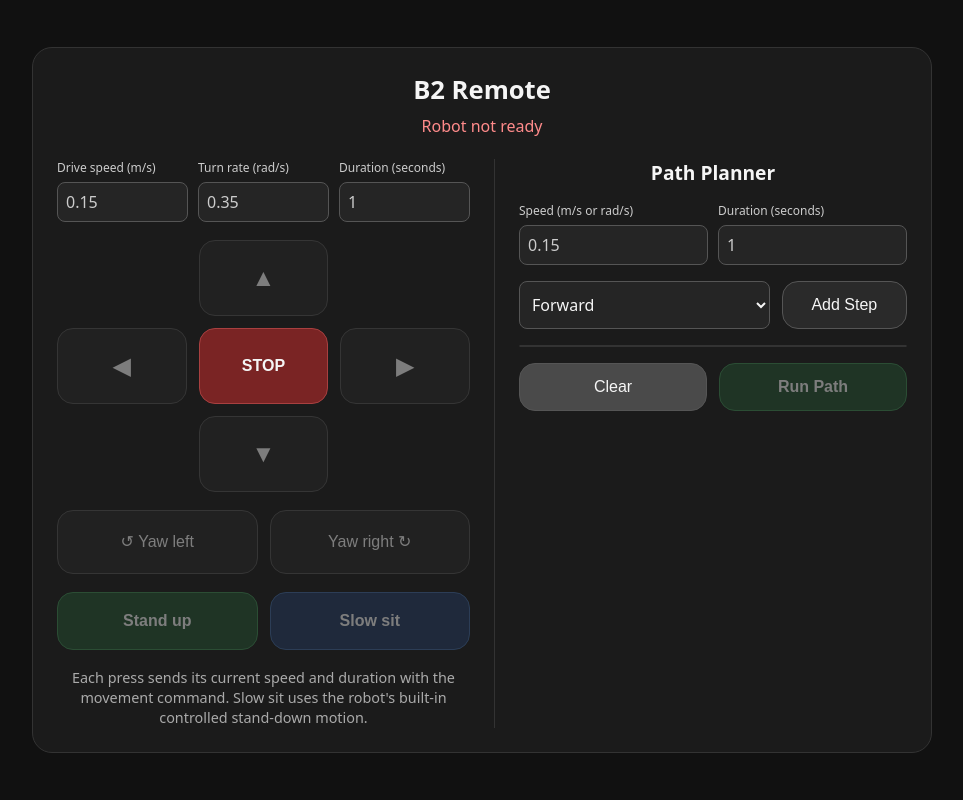
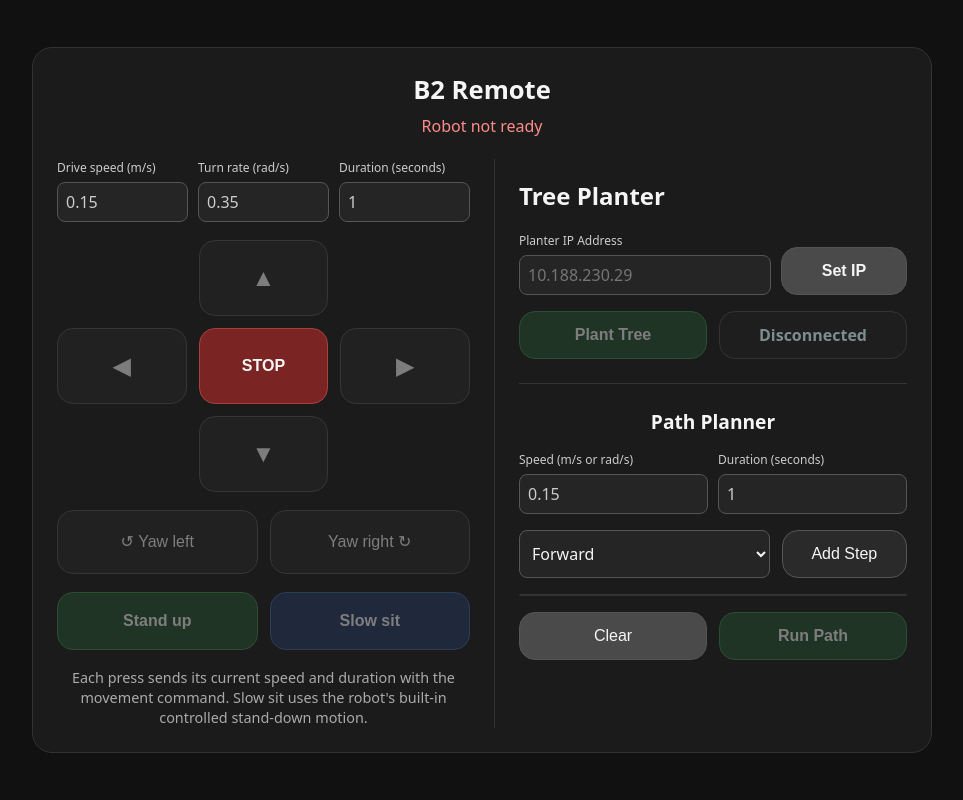
Before and after one commit to MuhammaDaniyal/b2-remote-web, a Flask app: page / in a window 1280 px wide. Shown: the whole page, without its empty margins (158-1121 px from the left). Run offline with Flask 3, Linux system fonts and the light colour scheme; parts of the project's set-up code (start-up, migrations or seed data) failed here and were passed over.

Commit message:
feat: integrate tree planter TCP controller and web UI

```diff
--- a/app.py
+++ b/app.py
@@ -4,9 +4,20 @@ import argparse
 import atexit
 import math
 import os
+import logging
 from flask import Flask, jsonify, render_template, request
 
+# Suppress ONLY the spammy request logs for /api/status, but keep other important logs
+class NoStatusFilter(logging.Filter):
+    def filter(self, record):
+        return "/api/status" not in record.getMessage()
+
+log = logging.getLogger('werkzeug')
+log.addFilter(NoStatusFilter())
+log.setLevel(logging.INFO)
+
 from robot_controller import B2Controller
+from planter_controller import PlanterController
 from rate_limiter import CommandRateLimiter
 
 
@@ -31,6 +42,7 @@ def create_app(interface: str) -> Flask:
     app = Flask(__name__)
 
     controller = B2Controller(interface=interface)
+    planter = PlanterController()
     limiter = CommandRateLimiter(
         min_interval_seconds=0.5,
         max_commands_per_window=10,
@@ -60,6 +72,8 @@ def create_app(interface: str) -> Flask:
                 "linear_speed_mps": {"min": MIN_SPEED, "max": MAX_LINEAR_SPEED_MPS},
                 "yaw_speed_radps": {"min": MIN_SPEED, "max": MAX_YAW_SPEED_RADPS},
             },
+            "planter_status": planter.get_status(),
+            "planter_ip": planter.ip,
         })
 
     @app.post("/api/command")
@@ -191,6 +205,23 @@ def create_app(interface: str) -> Flask:
 
         return jsonify({"ok": True, "accepted": action_name}), 202
 
+    @app.post("/api/planter/config")
+    def config_planter():
+        payload = request.get_json(silent=True) or {}
+        ip = payload.get("ip")
+        if not ip:
+            return jsonify({"ok": False, "error": "missing_ip"}), 400
+        planter.set_device(ip)
+        return jsonify({"ok": True, "ip": planter.ip})
+
+    @app.post("/api/planter/plant")
+    def plant_tree():
+        accepted, reason = planter.plant()
+        if not accepted:
+            status_code = 409 if reason == "Already planting" else 400
+            return jsonify({"ok": False, "error": reason}), status_code
+        return jsonify({"ok": True, "accepted": "plant"}), 202
+
     return app
 
 
--- /dev/null
+++ b/planter_controller.py
@@ -0,0 +1,73 @@
+import socket
+import json
+import threading
+
+class PlanterController:
+    def __init__(self):
+        self.ip = None
+        self.port = 5000
+        self.status = "disconnected"
+        self._lock = threading.Lock()
+
+    def set_device(self, ip, port=5000):
+        with self._lock:
+            self.ip = ip
+            self.port = port
+            self.status = "ready"
+
+    def get_status(self):
+        with self._lock:
+            return self.status
+
+    def plant(self):
+        with self._lock:
+            if not self.ip:
+                return False, "No IP configured"
+            if self.status == "planting":
+                return False, "Already planting"
+            self.status = "planting"
+
+        thread = threading.Thread(target=self._plant_thread)
+        thread.daemon = True
+        thread.start()
+        return True, "accepted"
+
+    def _plant_thread(self):
+        try:
+            sock = socket.socket(socket.AF_INET, socket.SOCK_STREAM)
+            sock.settimeout(10.0) # wait up to 10s for connect
+
+            with self._lock:
+                ip = self.ip
+                port = self.port
+
+            sock.connect((ip, port))
+            sock.settimeout(None) # blocking for responses
+
+            message = json.dumps({"cmd": "plant"}) + "\n"
+            sock.sendall(message.encode("utf-8"))
+
+            while True:
+                data = sock.recv(4096)
+                if not data:
+                    with self._lock:
+                        self.status = "disconnected"
+                    break
+
+                messages = data.decode("utf-8").splitlines()
+                for msg in messages:
+                    try:
+                        response = json.loads(msg)
+                        if response.get("status") == "done":
+                            with self._lock:
+                                self.status = "ready"
+                            return
+                        if response.get("type") == "error":
+                            with self._lock:
+                                self.status = "error"
+                            return
+                    except json.JSONDecodeError:
+                        pass
+        except Exception as e:
+            with self._lock:
+                self.status = "error"
--- a/static/app.js
+++ b/static/app.js
@@ -31,6 +31,31 @@ function applyStatus(data) {
     else if (data.busy) setStatus(`Executing ${data.last_command || "command"}…`, "busy");
     else if (coolingDown) setStatus("Ready shortly…", "busy");
     else setStatus("Ready", "ready");
+
+    if (typeof plantBtn !== 'undefined' && typeof planterStatusSpan !== 'undefined') {
+        const pStatus = data.planter_status;
+        if (pStatus === 'ready') {
+            planterStatusSpan.textContent = "Ready";
+            planterStatusSpan.style.color = "#27ae60";
+            plantBtn.disabled = requestInFlight || coolingDown;
+        } else if (pStatus === 'planting') {
+            planterStatusSpan.textContent = "Planting...";
+            planterStatusSpan.style.color = "#f39c12";
+            plantBtn.disabled = true;
+        } else if (pStatus === 'error') {
+            planterStatusSpan.textContent = "Error";
+            planterStatusSpan.style.color = "#e74c3c";
+            plantBtn.disabled = false;
+        } else {
+            planterStatusSpan.textContent = "Disconnected";
+            planterStatusSpan.style.color = "#7f8c8d";
+            plantBtn.disabled = true;
+        }
+
+        if (data.planter_ip && typeof planterIpInput !== 'undefined' && !planterIpInput.value) {
+            planterIpInput.value = data.planter_ip;
+        }
+    }
 }
 
 async function refreshStatus() {
@@ -235,3 +260,56 @@ runPathBtn.addEventListener("click", async () => {
         refreshStatus();
     }
 });
+
+// Planter Logic
+const planterIpInput = document.getElementById("planter-ip");
+const setPlanterIpBtn = document.getElementById("set-planter-ip");
+const plantBtn = document.getElementById("plant-button");
+const planterStatusSpan = document.getElementById("planter-status");
+
+if (setPlanterIpBtn) {
+    setPlanterIpBtn.addEventListener("click", async () => {
+        const ip = planterIpInput.value.trim();
+        if (!ip) return;
+
+        setPlanterIpBtn.disabled = true;
+        try {
+            const response = await fetch("/api/planter/config", {
+                method: "POST",
+                headers: { "Content-Type": "application/json" },
+                body: JSON.stringify({ ip }),
+            });
+            if (response.ok) {
+                refreshStatus();
+            } else {
+                alert("Failed to set Planter IP");
+            }
+        } catch (_) {
+            alert("Network error setting IP");
+        } finally {
+            setPlanterIpBtn.disabled = false;
+        }
+    });
+}
+
+if (plantBtn) {
+    plantBtn.addEventListener("click", async () => {
+        if (requestInFlight || Date.now() < localCooldownUntil) return;
+        requestInFlight = true;
+        setButtonsDisabled(true);
+        plantBtn.disabled = true;
+
+        try {
+            const response = await fetch("/api/planter/plant", { method: "POST" });
+            if (!response.ok) {
+                const data = await response.json();
+                alert(data.error || "Planting request failed");
+            }
+        } catch (_) {
+            alert("Planting network error");
+        } finally {
+            requestInFlight = false;
+            refreshStatus();
+        }
+    });
+}
--- a/static/style.css
+++ b/static/style.css
@@ -34,16 +34,28 @@ body {
     .remote {
         width: min(92vw, 900px);
     }
+
     .remote-columns {
         grid-template-columns: 1fr 1fr;
     }
-    .path-planner {
+
+    .path-column {
+        padding-left: 24px;
+        border-left: 1px solid #333;
+        height: 100%;
+    }
+
+    .path-planner,
+    .planter-controls {
         margin-top: 0 !important;
         padding-top: 0 !important;
         border-top: none !important;
-        padding-left: 24px;
-        border-left: 1px solid #333;
-        height: 100%;
+    }
+
+    .path-planner {
+        margin-top: 24px !important;
+        padding-top: 24px !important;
+        border-top: 1px solid #333 !important;
     }
 }
 
@@ -116,11 +128,25 @@ h1 {
     gap: 12px;
 }
 
-.forward { grid-area: forward; }
-.left { grid-area: left; }
-.stop { grid-area: stop; }
-.right { grid-area: right; }
-.backward { grid-area: backward; }
+.forward {
+    grid-area: forward;
+}
+
+.left {
+    grid-area: left;
+}
+
+.stop {
+    grid-area: stop;
+}
+
+.right {
+    grid-area: right;
+}
+
+.backward {
+    grid-area: backward;
+}
 
 .control {
     min-height: 76px;
@@ -310,3 +336,35 @@ h1 {
     font: inherit;
     font-size: 1rem;
 }
+
+.planter-ip-row {
+    grid-template-columns: 2fr 1fr;
+    align-items: end;
+}
+
+.set-ip {
+    background: #4a4a4a;
+    min-height: 48px;
+    font-size: 1rem;
+    font-weight: 700;
+}
+
+.plant {
+    background: #245333;
+    border-color: #3f8b54;
+    min-height: 48px;
+    font-size: 1rem;
+    font-weight: 700;
+}
+
+.planter-status {
+    display: flex;
+    align-items: center;
+    justify-content: center;
+    font-weight: bold;
+    color: #7f8c8d;
+    background: #1e1e1e;
+    border: 1px solid #333;
+    border-radius: 16px;
+    min-height: 48px;
+}
--- a/templates/index.html
+++ b/templates/index.html
@@ -54,6 +54,21 @@
             </div>
 
             <div class="path-column">
+                <section class="planter-controls" aria-label="Planter Controls">
+                    <h2>Tree Planter</h2>
+                    <div class="path-settings planter-ip-row">
+                        <label>
+                            Planter IP Address
+                            <input id="planter-ip" type="text" placeholder="10.188.230.29">
+                        </label>
+                        <button class="control set-ip" id="set-planter-ip">Set IP</button>
+                    </div>
+                    <div class="path-actions">
+                        <button class="control plant" id="plant-button" disabled>Plant Tree</button>
+                        <div id="planter-status" class="planter-status">Disconnected</div>
+                    </div>
+                </section>
+
                 <section class="path-planner" aria-label="Path Planner">
                     <h2>Path Planner</h2>
                     <div class="path-settings">
```
Also changed, not shown: mock_planter.py (added, +34 -0 lines), 1 other file.
